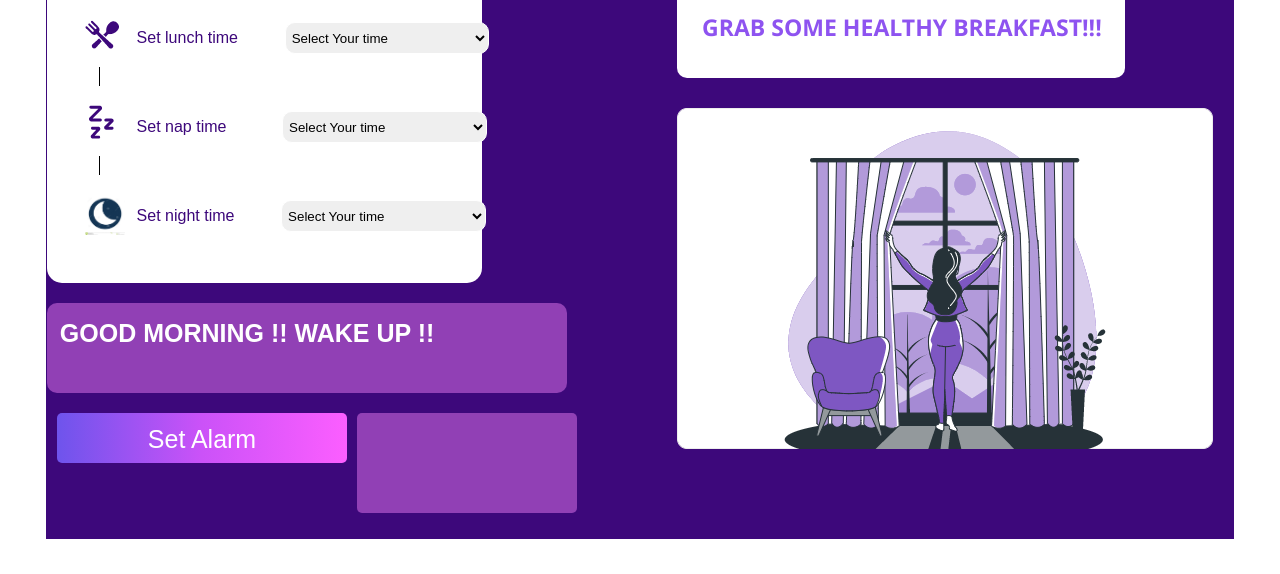
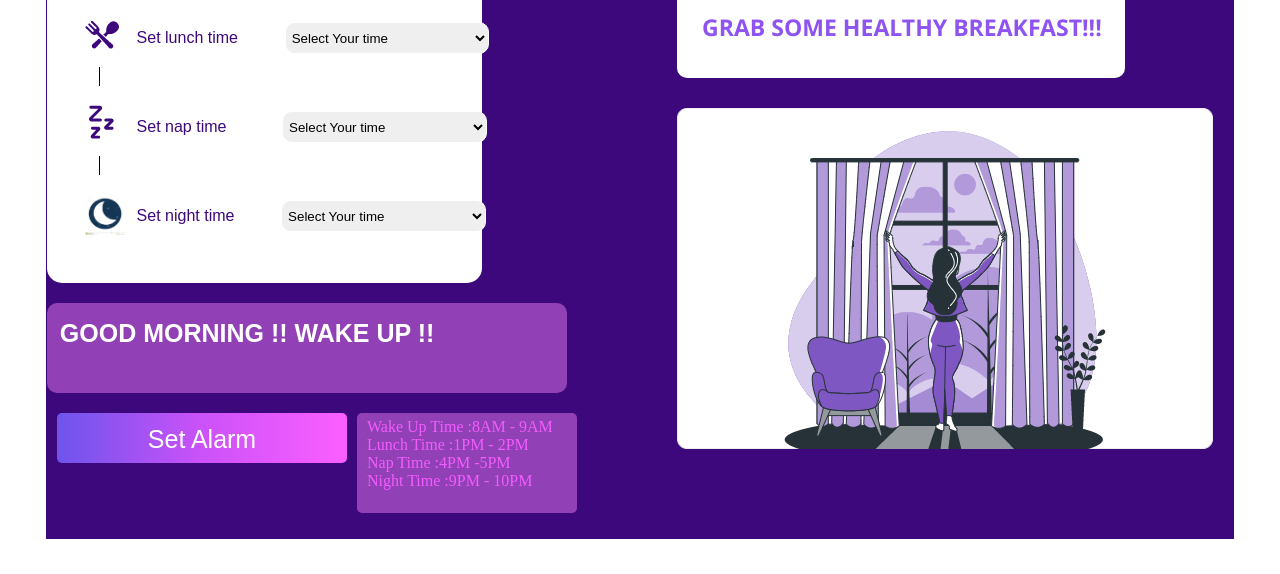
Before and after one commit to reshma-3010/JS-Project1, a plain HTML site: page index.html in a window 1280 px wide. Shown: the part 226-800 px from the top of the page. Drawn offline with Linux system fonts and the light colour scheme.

Commit message:
first commit

```diff
--- a/index.html
+++ b/index.html
@@ -178,10 +178,10 @@
                     <span id="c4">Party Time !</span>
                 </div>
                 <div class="c2">
-                    <span id="c5"></span><br>
-                    <span id="c6"></span><br>
-                    <span id="c7"></span><br>
-                    <span id="c8"></span>
+                    <span id="c5">Wake Up Time :8AM - 9AM</span><br>
+                    <span id="c6">Lunch Time :1PM - 2PM</span><br>
+                    <span id="c7">Nap Time :4PM -5PM</span><br>
+                    <span id="c8">Night Time :9PM - 10PM</span>
                 </div>
               </div>
           </div>
```
